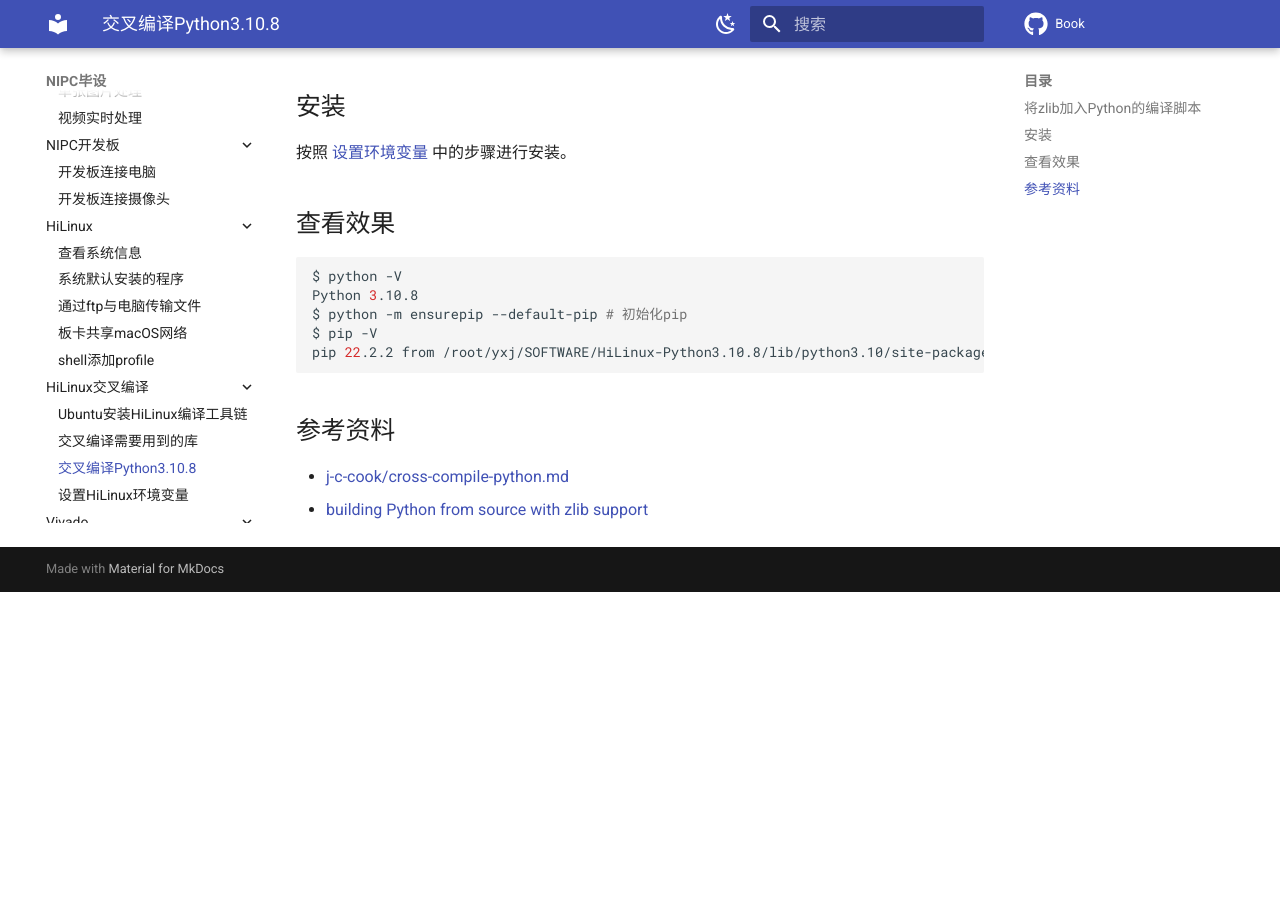
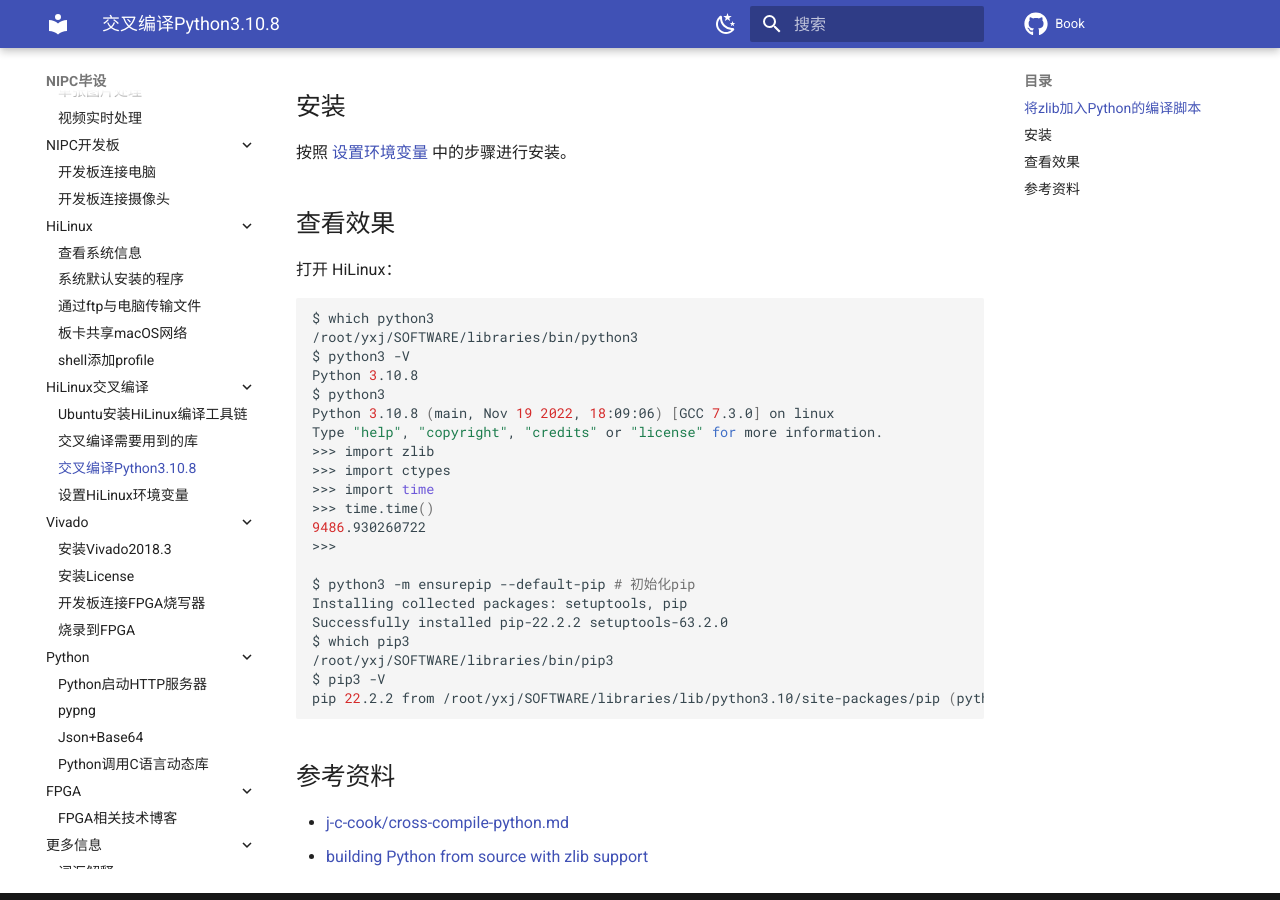
Before and after one commit to NIPC-Project/Book, an MkDocs documentation site: the page built from docs/COMPILE/compile-python.md, in a window 1280 px wide and 900 px high, scrolled down 1466 px. Built offline with MkDocs 1.6.1 and Material for MkDocs 9.7.7, drawn with Linux system fonts in a browser that asks for light colours; comment, search, counter and statistics services are not loaded; before the commit the page ends 2058 px from its top, so only the background shows below that.

Commit message:
fix typo

````diff
--- a/docs/COMPILE/compile-python.md
+++ b/docs/COMPILE/compile-python.md
@@ -78,12 +78,30 @@ $ ./compile-python.sh
 
 ## 查看效果
 
+打开 HiLinux：
+
 ```sh
-$ python -V
+$ which python3
+/root/yxj/SOFTWARE/libraries/bin/python3
+$ python3 -V
 Python 3.10.8
-$ python -m ensurepip --default-pip # 初始化pip
-$ pip -V
-pip 22.2.2 from /root/yxj/SOFTWARE/HiLinux-Python3.10.8/lib/python3.10/site-packages/pip (python 3.10)
+$ python3
+Python 3.10.8 (main, Nov 19 2022, 18:09:06) [GCC 7.3.0] on linux
+Type "help", "copyright", "credits" or "license" for more information.
+>>> import zlib
+>>> import ctypes
+>>> import time
+>>> time.time()
+9486.930260722
+>>>
+
+$ python3 -m ensurepip --default-pip # 初始化pip
+Installing collected packages: setuptools, pip
+Successfully installed pip-22.2.2 setuptools-63.2.0
+$ which pip3
+/root/yxj/SOFTWARE/libraries/bin/pip3
+$ pip3 -V
+pip 22.2.2 from /root/yxj/SOFTWARE/libraries/lib/python3.10/site-packages/pip (python 3.10)
 ```
 
 ## 参考资料
````
Also changed, not shown: docs/COMPILE/set-env.md (+2 -2 lines).
